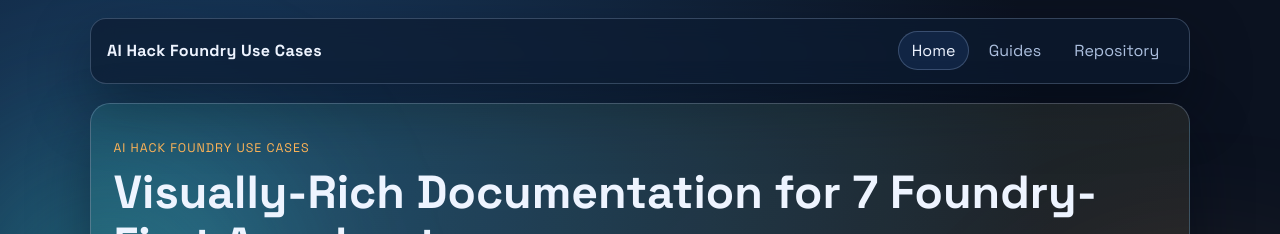
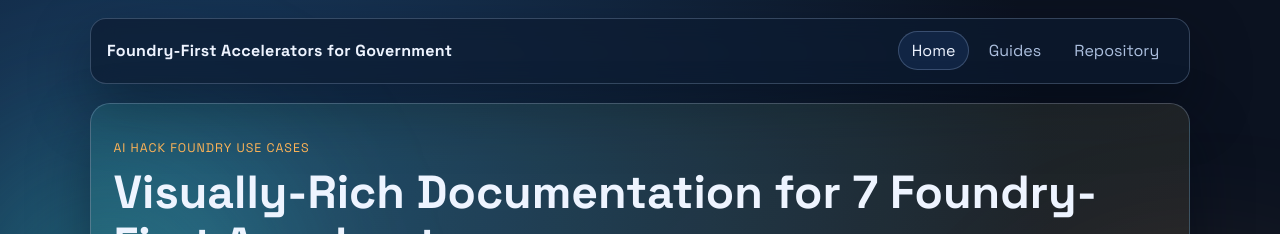
Before and after one commit to ricardo-msft-SE/ai-hack-foundry-usecases, a Jekyll site: the page built from docs/index.md, in a window 1280 px wide and 900 px high. Shown: the top 234 px of the window. Built offline with Jekyll 4.4.1, drawn with Linux system fonts in a browser that asks for light colours.

Commit message:
Update docs title to Foundry-First Accelerators for Government

```diff
--- a/docs/_config.yml
+++ b/docs/_config.yml
@@ -1,4 +1,4 @@
-title: AI Hack Foundry Use Cases
+title: Foundry-First Accelerators for Government
 description: Foundry-first recreations of seven government-focused accelerators.
 baseurl: "/ai-hack-foundry-usecases"
 url: "https://ricardo-msft-se.github.io"
```
